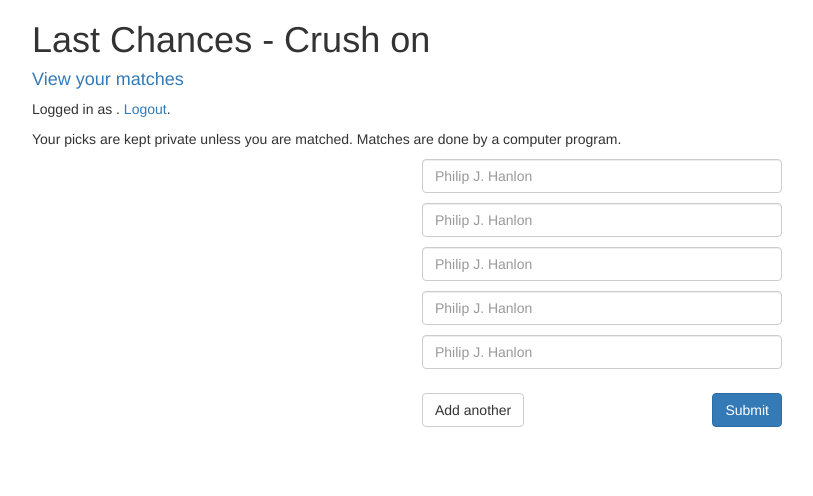
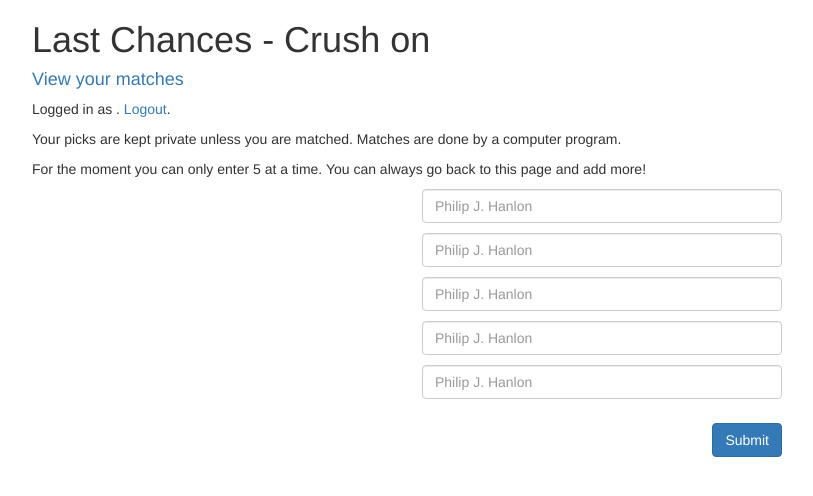
Before and after one commit to danasilver/lastchances, a Python web app: template templates/entry.html in a window 1280 px wide. Shown: the top 496 px of the page, without its empty margins (38-851 px from the left). Run offline with Jinja, Linux system fonts and the light colour scheme; the template is opened without the code that fills it, so the values that code supplies are empty; some libraries are stand-ins or nearby versions.

Commit message:
Only 5 at a time.

```diff
--- a/app.py
+++ b/app.py
@@ -59,6 +59,9 @@
 
     if request.method == 'POST':
         entries = filter(None, request.form.getlist("entry"))
+
+        if len(entries) > 5:
+            return render_template('entry.html', user=user, entries=entries)
 
         if not any(entries):
             return redirect('entry')
--- a/templates/entry.html
+++ b/templates/entry.html
@@ -15,6 +15,9 @@
 
       <p>Your picks are kept private unless you are matched. Matches are done by a
       computer program.</p>
+
+      <p>For the moment you can only enter 5 at a time. You can always go back
+      to this page and add more!</p>
 
       <form id="entries-form" method="post">
         {% if not entries %}
@@ -47,7 +50,7 @@
 
       <div class="row">
         <div class="col-sm-4 col-sm-offset-4">
-          <button type="button" id="another" class="btn btn-default">Add another</button>
+          {# <button type="button" id="another" class="btn btn-default">Add another</button> #}
           <input id="submit" type="submit" class="btn btn-primary pull-right">
         </div>
       </div>
@@ -55,5 +58,15 @@
 
     <script src="http://code.jquery.com/jquery-1.11.3.min.js"></script>
     <script src="/static/entry.js"></script>
+    <script>
+              (function(i,s,o,g,r,a,m){i['GoogleAnalyticsObject']=r;i[r]=i[r]||function(){
+              (i[r].q=i[r].q||[]).push(arguments)},i[r].l=1*new Date();a=s.createElement(o),
+              m=s.getElementsByTagName(o)[0];a.async=1;a.src=g;m.parentNode.insertBefore(a,m)
+              })(window,document,'script','//www.google-analytics.com/analytics.js','ga');
+
+              ga('create', 'UA-46756115-4', 'auto');
+              ga('send', 'pageview');
+
+        </script>
   </body>
 </html>
```
Also changed, not shown: templates/index.html (+11 -0 lines), templates/match.html (+12 -0 lines).
